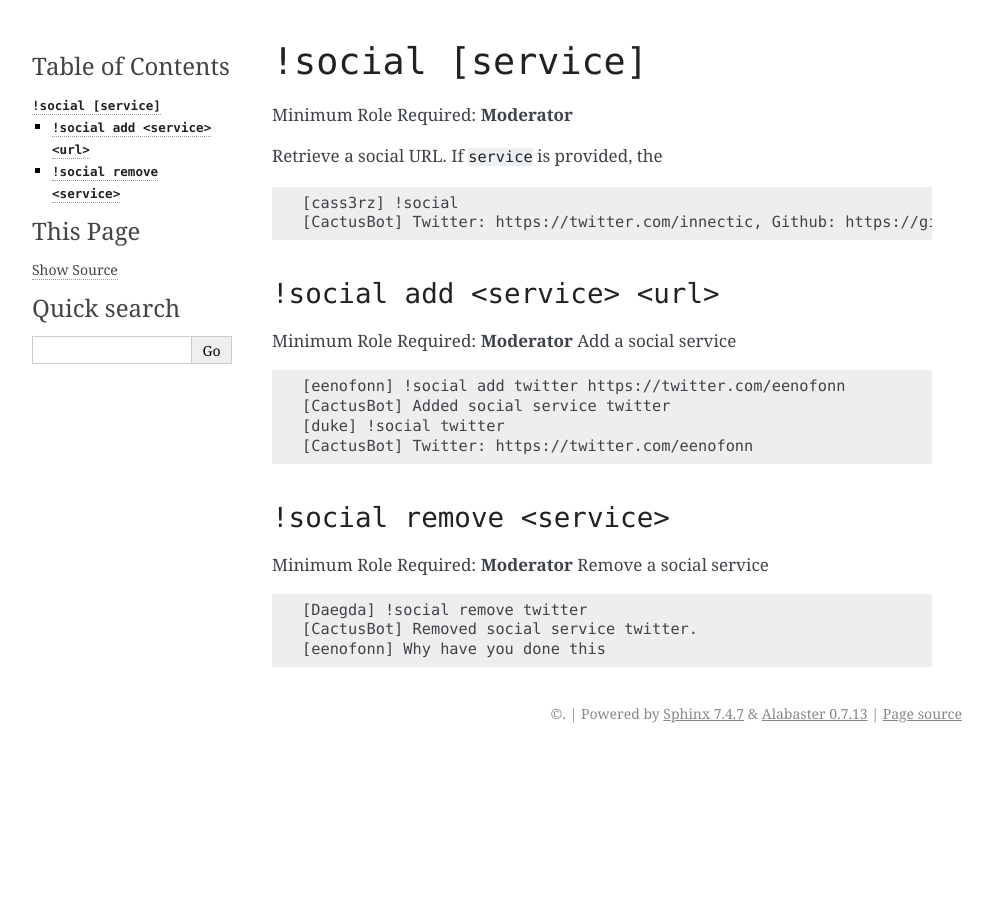
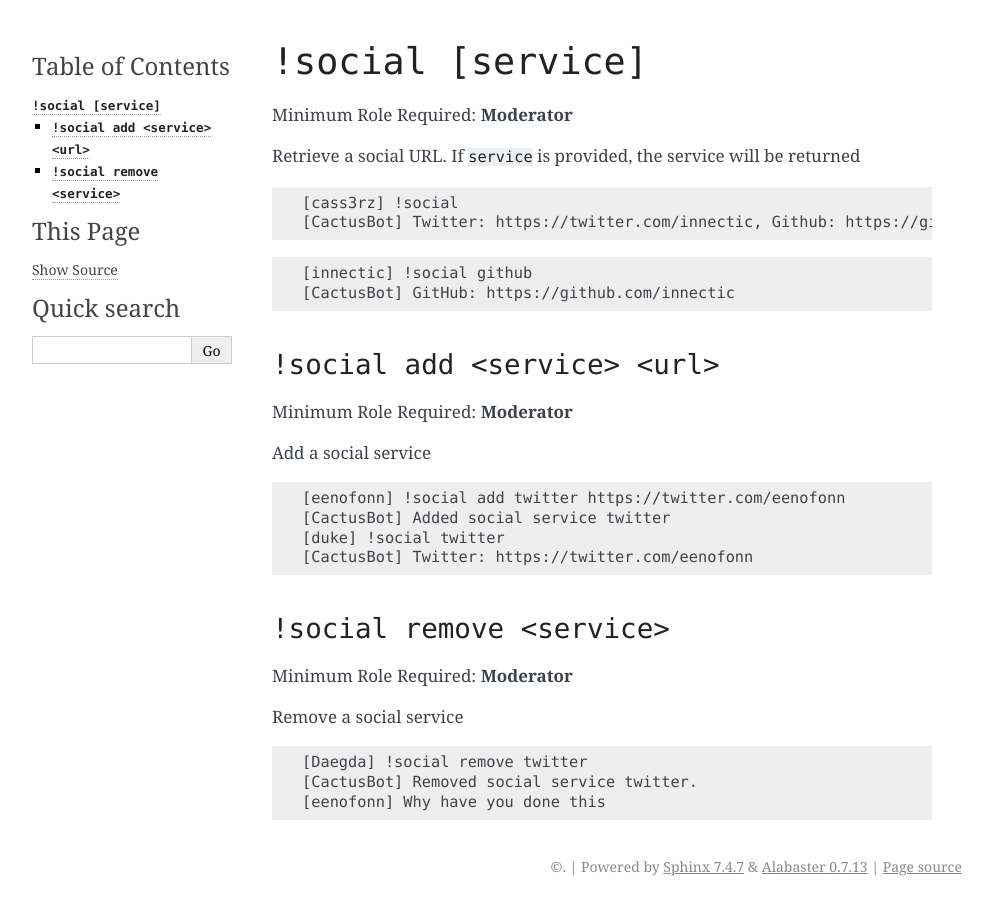
Before and after one commit to CactusDev/CactusBot, a Sphinx documentation site: the page built from docs/user/social.md, in a window 1280 px wide. Shown: the whole page, without its empty margins (148-1141 px from the left). Built offline with Sphinx 7.4.7, drawn with Linux system fonts in a browser that asks for light colours.

Commit message:
Documentation Formatting Changes

````diff
--- a/docs/contents.rst
+++ b/docs/contents.rst
@@ -11,7 +11,7 @@
    !filters<user/filters.md>
    !quote<user/quote.md>
    !repeat<user/repeat.md>
-   !rocial<user/social.md>
+   !social<user/social.md>
    !trust<user/trust.md>
    !variables<user/variables.md>
 
--- a/docs/user/social.md
+++ b/docs/user/social.md
@@ -1,15 +1,26 @@
 # `!social [service]`
 Minimum Role Required: **Moderator**
 
-Retrieve a social URL. If `service` is provided, the
+Retrieve a social URL. If `service` is provided, the service will be returned
 
 ```
 [cass3rz] !social
 [CactusBot] Twitter: https://twitter.com/innectic, Github: https://github.com/innectic
 ```
 
+```
+[innectic] !social github
+[CactusBot] GitHub: https://github.com/innectic
+```
+
+
+
+
+
 ## `!social add <service> <url>`
+
 Minimum Role Required: **Moderator**
+
 Add a social service
 
 ```
@@ -21,6 +32,7 @@ Add a social service
 
 ## `!social remove <service>`
 Minimum Role Required: **Moderator**
+
 Remove a social service
 
 ```
````
Also changed, not shown: docs/user/filters.md (+1 -1 lines), docs/user/variables.md (+2 -1 lines), 1 other file.
